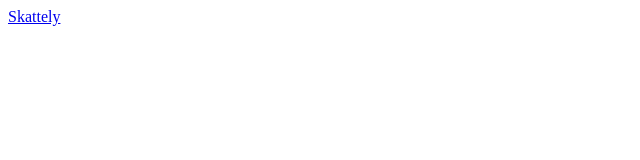
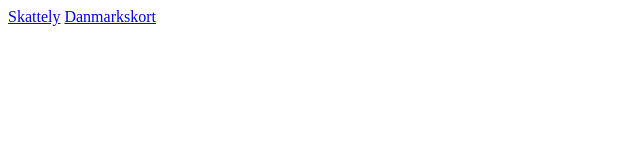
Before and after one commit to Frihedsbrevet-Git/Hvem-ejer-DK, a plain HTML site: page index.html in a window 1280 px wide. Shown: the whole page, without its empty margins (0-640 px from the left). Drawn offline with Linux system fonts and the light colour scheme.

Commit message:
Update index.html

```diff
--- a/index.html
+++ b/index.html
@@ -5,6 +5,7 @@
 </head>
 <body>
     <a href="taxhaven_map.html">Skattely</a>
+    <a href="clustered_map.html">Danmarkskort</a>
 
 
 </body></html>
```
